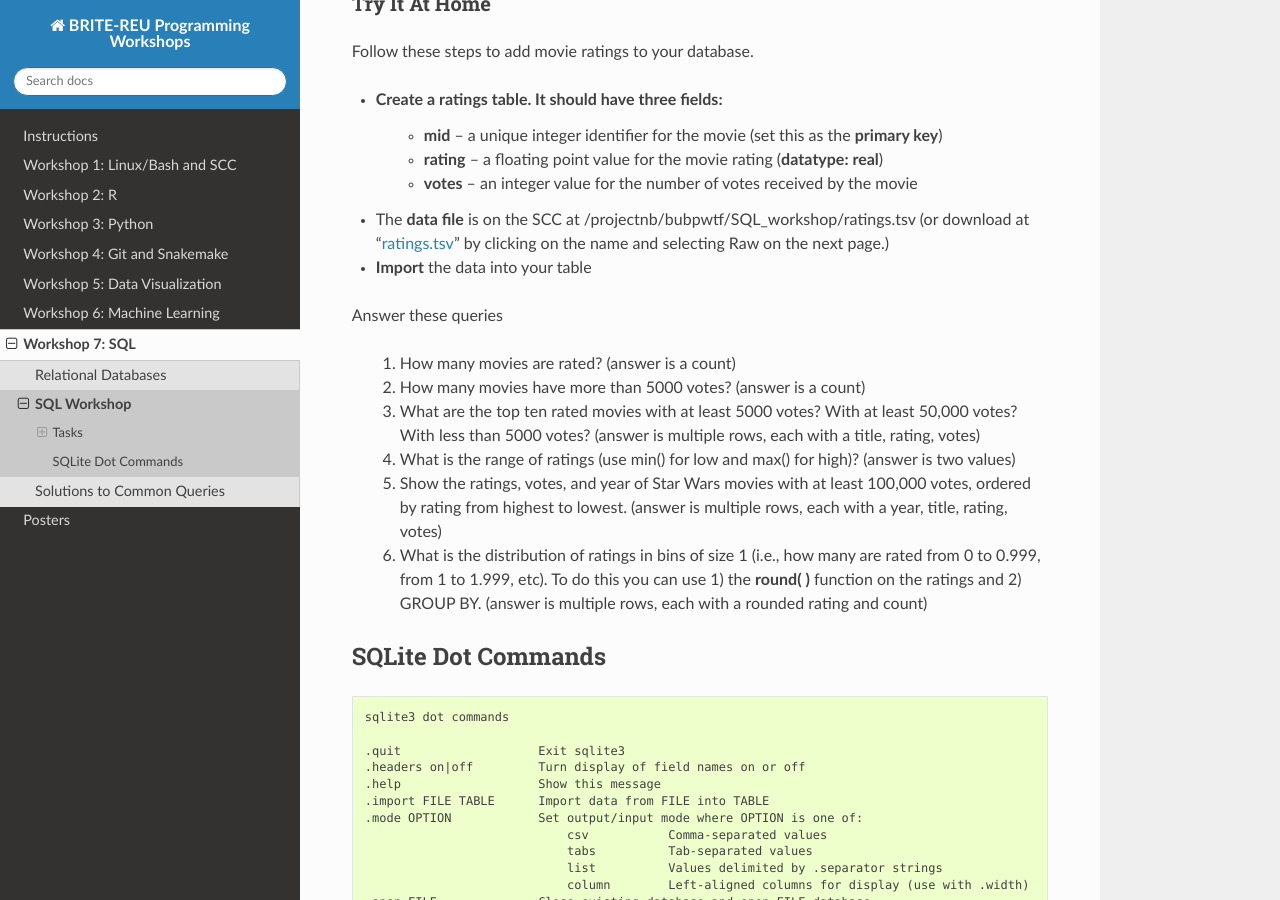
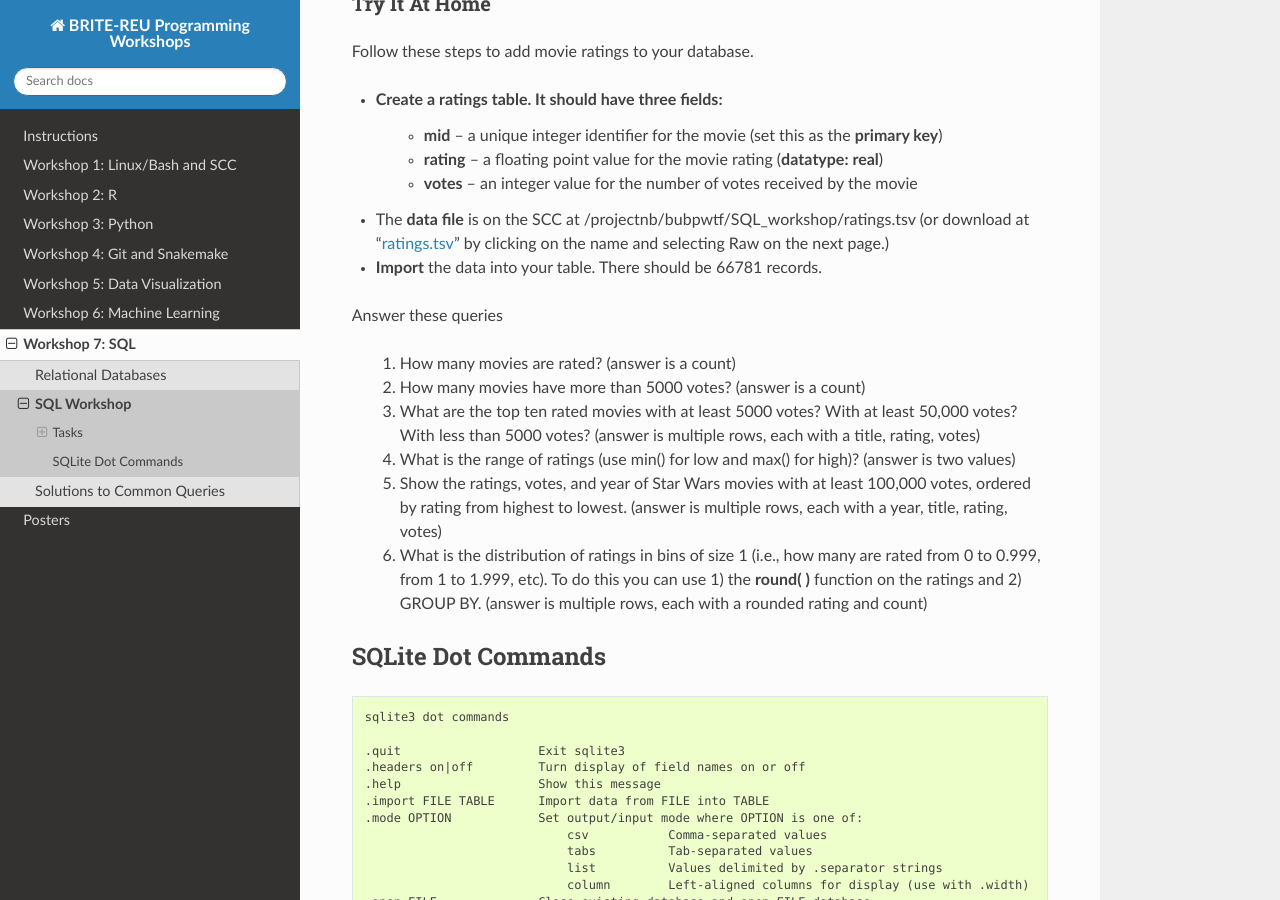
Before and after one commit to BRITE-REU/programming-workshops, a Sphinx documentation site: the page built from source/workshops/07_SQL/Workshop_SQL.rst, in a window 1280 px wide and 900 px high, scrolled down 4517 px. Built offline with Sphinx 7.4.7 and the Read the Docs theme 2.0.0, drawn with Linux system fonts in a browser that asks for light colours.

Commit message:
Update Workshop_SQL.rst

```diff
--- a/source/workshops/07_SQL/Workshop_SQL.rst
+++ b/source/workshops/07_SQL/Workshop_SQL.rst
@@ -235,7 +235,7 @@ Follow these steps to add movie ratings to your database.
 	- **rating** – a floating point value for the movie rating (**datatype: real**)
 	- **votes** – an integer value for the number of votes received by the movie
 - The **data file** is on the SCC at /projectnb/bubpwtf/SQL_workshop/ratings.tsv (or download at "`ratings.tsv <https://github.com/BRITE-REU/programming-workshops/blob/master/ratings.tsv>`_" by clicking on the name and selecting Raw on the next page.)
-- **Import** the data into your table
+- **Import** the data into your table.  There should be 66781 records.
 
 Answer these queries
 
```
